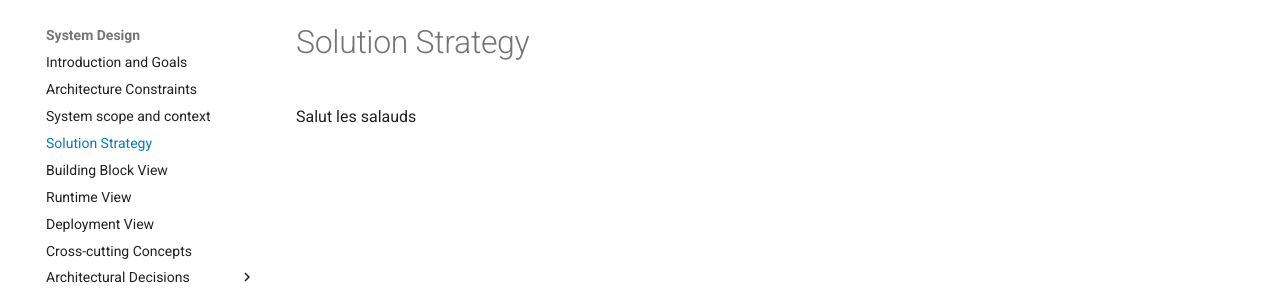
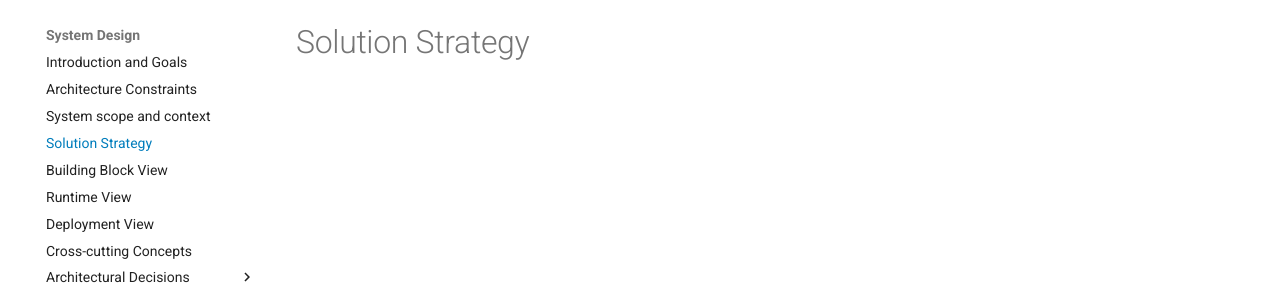
Before and after one commit to clap-demo/refarch-001, an MkDocs documentation site: the page built from docs/system-design/04_solution_strategy.md, in a window 1280 px wide. Shown: the part 124-420 px from the top of the page. Built offline with MkDocs 1.6.1 and Material for MkDocs 9.7.7, drawn with Linux system fonts in a browser that asks for light colours; comment, search, counter and statistics services are not loaded; the version menu is left out.

Commit message:
Update 04_solution_strategy.md

```diff
--- a/docs/system-design/04_solution_strategy.md
+++ b/docs/system-design/04_solution_strategy.md
@@ -1,6 +1,3 @@
 ---
 title: Solution Strategy
 ---
-# Solution Strategy
-
-S﻿alut les salauds
```
